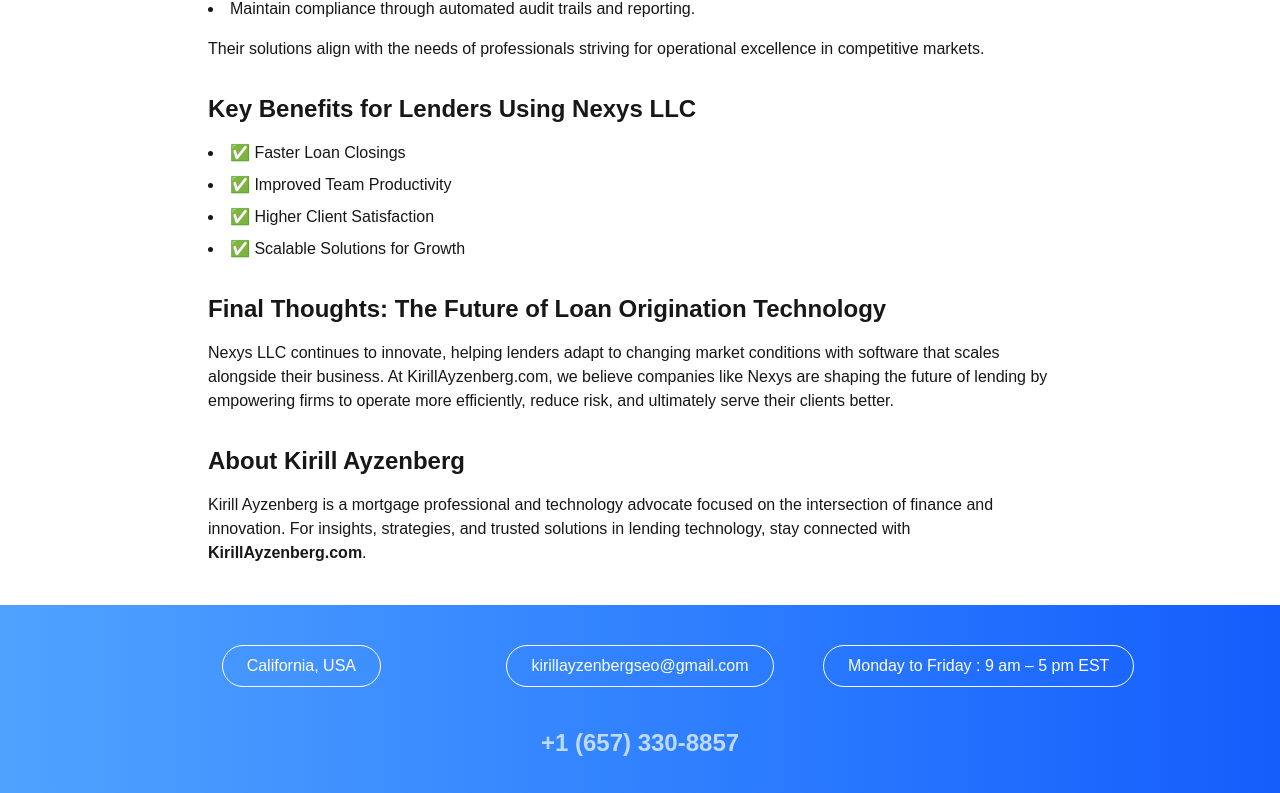
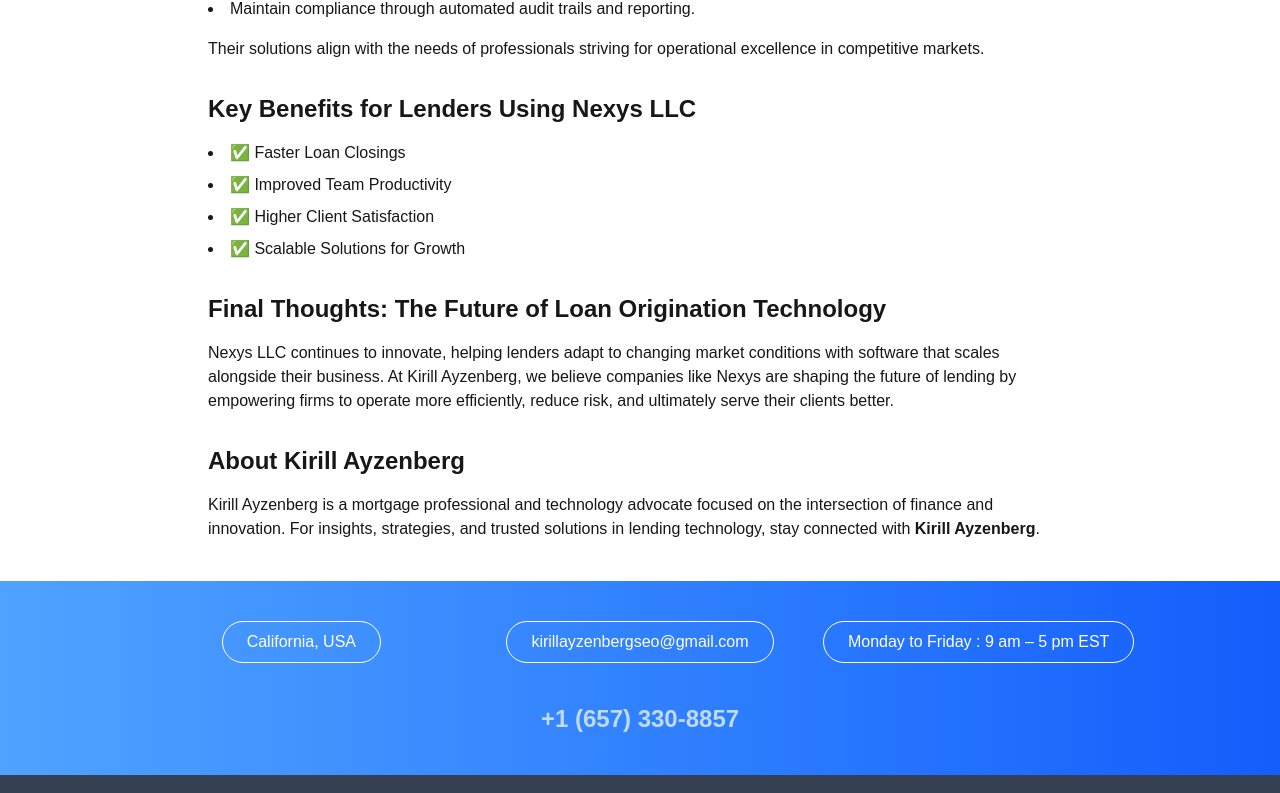
Before and after one commit to charleycode/kirillayzenberg, a Next.js app: page /nexys-llc-loan-origination-software-company in a window 1280 px wide. Shown: the part 1187-1980 px from the top of the page. Built offline with nearby package versions, Linux system fonts and the light colour scheme.

Commit message:
updatedd links

```diff
--- a/src/app/contact/page.tsx
+++ b/src/app/contact/page.tsx
@@ -41,7 +41,7 @@
             Contact <span className="text-blue-600">Kirill Ayzenberg</span>
           </h1>
         </a>
-        <p className="text-center text-gray-500 mb-8"><Link href="/">Have questions about Kirill Kirk Ayzenberg</Link>? Contact Kirill Ayzenberg using the information below.</p>
+        <p className="text-center text-gray-500 mb-8"><Link href="/about-kirill-kirk-ayzenberg">Have questions about Kirill Kirk Ayzenberg</Link>? Contact Kirill Ayzenberg using the information below.</p>
 
         {/*
         <form onSubmit={handleSubmit} className="flex flex-col gap-4">
--- a/src/app/kirill-ayzenberg-dscr-loan/page.tsx
+++ b/src/app/kirill-ayzenberg-dscr-loan/page.tsx
@@ -13,7 +13,7 @@
         <h1 className="text-4xl font-bold mb-6">Kirill kirk Ayzenberg DSCR Loan Solutions</h1>
 
         <p className="mb-8">
-          <strong>Kirill Ayzenberg</strong> is a trusted expert in <strong>DSCR loans</strong>, helping real estate investors secure financing based on property cash flow rather than traditional income verification. Discover how <strong>Kirill Ayzenberg’s DSCR loan</strong> programs can empower your next investment.
+          <strong>Kirill Ayzenberg</strong> is a trusted expert in <strong>DSCR loans</strong>, helping real estate investors secure financing based on property cash flow rather than traditional income verification. <a href="https://kirillayzenberg.com/blog">Discover how <strong>Kirill Ayzenberg’s DSCR loan</strong> programs can empower your next investment.</a>
         </p>
 
         <h2 className="text-3xl font-semibold mt-10 mb-4">What is a <a href="https://kirillayzenberg.com/mortgage-lender">DSCR Loan with Kirill kirk Ayzenberg Mortgage Lender?</a></h2>
--- a/src/app/kirill-ayzenberg-social-media/page.tsx
+++ b/src/app/kirill-ayzenberg-social-media/page.tsx
@@ -79,10 +79,10 @@
           Kirill Ayzenberg’s Online Presence
         </h1>
         <p className="text-center text-gray-600 mb-12">
-          Explore <a href="https://kirillazyenberg.com">Kirill</a> Ayzenberg’s blogs, profiles, and websites to learn more about his work in private lending, mortgage solutions, and real estate!
+          Explore <a href="https://kirillazyenberg.com/contact">Kirill Ayzenberg’s blogs, profiles, and websites to learn more</a> <a href="https://kirillazyenberg.com/about-kirill-kirk-ayzenberg">about Ayzenberg Kirills work in private lending, mortgage solutions, and real estate!</a>
         </p>
         <p className="text-center text-gray-600 mb-12">
-          Dive into <a href="https://kirillazyenberg.com/about-kirill-kirk-ayzenberg">Kirill Ayzenberg mortgage world</a> of real estate, lending, and innovation — where mortgage expertise meets real results.
+          Dive into <a href="https://kirillazyenberg.com">Kirill Ayzenberg mortgage world</a> of real estate, lending, and innovation — where mortgage expertise meets real results.
         </p>
 
 
--- a/src/app/mortgage-lender/page.tsx
+++ b/src/app/mortgage-lender/page.tsx
@@ -17,7 +17,7 @@
           Welcome to the official hub for all <a href="https://kirillayzenberg.com/">mortgage lending companies managed by <strong>Kirill Ayzenberg</strong></a>, a trusted mortgage lender known for delivering tailored financing solutions. On this page, you will explore each <strong>mortgage lending company</strong> under his management, the services they provide, and how they can support your real estate goals.
         </p>
 
-        <a href="https://kirillayzenberg.com/about-kirill-kirk-ayzenberg"><h2 className="text-3xl font-semibold mt-10 mb-4">Who Is Kirill Kirk Ayzenberg?</h2></a>
+        <h2 className="text-3xl font-semibold mt-10 mb-4"><a href="https://kirillayzenberg.com/about-kirill-kirk-ayzenberg">Who Is Kirill Kirk Ayzenberg?</a></h2>
         <p className="mb-8">
           <strong>Kirill Ayzenberg</strong> is a leading <strong>mortgage lender</strong> and entrepreneur who manages multiple mortgage lending companies serving real estate investors, builders, and homeowners nationwide. As a mortgage lender, Kirill Ayzenberg focuses on fast closings, flexible underwriting, and transparent service for his clients.
         </p>
@@ -120,7 +120,7 @@
 
         <h3 className="text-2xl font-bold mt-8 mb-2">Contact Kirill Ayzenberg</h3>
         <p className="mb-12">
-          <strong>Email:</strong> kirillayzenberg@company.com<br />
+          <strong>Email:</strong> kirillayzenbergseo@gmail.com<br />
           <strong>Phone:</strong> +1 (657) 330-8857
         </p>
 
--- a/src/app/mortgage-lending-resources/page.tsx
+++ b/src/app/mortgage-lending-resources/page.tsx
@@ -96,8 +96,8 @@
             Understanding Mortgages: A Complete Guide for Homebuyers and Investors
           </h1>
           <p className="mt-4 text-gray-600 text-base md:text-lg">
-            Learn the essentials—loan types, rates, the process, and actionable
-            tips—so you can choose the right mortgage with confidence.
+            <a href="https://kirillayzenberg.com/blog">Learn the essentials—loan types, rates, the process, and actionable
+            tips</a>—so you can choose the right mortgage with confidence.
           </p>
 
           {/* CTA */}
@@ -295,7 +295,7 @@
             </p>
             <div className="mt-4 flex flex-wrap gap-3">
               <Link
-                href="/"
+                href="/about-kirill-kirk-ayzenberg"
                 className="inline-flex items-center justify-center rounded-xl px-5 py-3 text-white bg-black hover:bg-gray-900 transition"
               >
                 Start a conversation with Ayzenberg Kirill
--- a/src/app/nexys-llc-loan-origination-software-company/page.tsx
+++ b/src/app/nexys-llc-loan-origination-software-company/page.tsx
@@ -14,7 +14,7 @@
         <section className="mb-8">
           <h2 className="text-2xl font-semibold mb-4">Introduction: What is Nexys LLC?</h2>
           <p>
-            At KirillAyzenberg.com, we closely monitor innovative companies shaping the future of private lending, mortgage, and financial technology. <strong>Nexys LLC</strong> stands out as a leading <strong>loan origination software company</strong>, offering robust solutions that empower lenders, brokers, and real estate professionals to streamline their workflows and increase operational efficiency.
+            At Kirill Ayzenberg llc, we closely monitor innovative companies shaping the future of private lending, mortgage, and financial technology. <strong>Nexys LLC</strong> stands out as a leading <strong>loan origination software company</strong>, offering robust solutions that empower lenders, brokers, and real estate professionals to streamline their workflows and increase operational efficiency.
           </p>
         </section>
 
@@ -76,14 +76,14 @@
         <section className="mb-8">
           <h2 className="text-2xl font-semibold mb-4">Final Thoughts: The Future of Loan Origination Technology</h2>
           <p>
-            Nexys LLC continues to innovate, helping lenders adapt to changing market conditions with software that scales alongside their business. At KirillAyzenberg.com, we believe companies like Nexys are shaping the future of lending by empowering firms to operate more efficiently, reduce risk, and ultimately serve their clients better.
+            Nexys LLC continues to innovate, helping lenders adapt to changing market conditions with software that scales alongside their business. At Kirill Ayzenberg, we believe companies like Nexys are shaping the future of lending by empowering firms to operate more efficiently, reduce risk, and ultimately serve their clients better.
           </p>
         </section>
 
         <section>
-          <h2 className="text-2xl font-semibold mb-4">About Kirill Ayzenberg</h2>
+          <h2 className="text-2xl font-semibold mb-4"><a href="https://kirillayzenberg.com/about-kirill-kirk-ayzenberg">About Kirill Ayzenberg</a></h2>
           <p>
-            Kirill Ayzenberg is a mortgage professional and technology advocate focused on the intersection of finance and innovation. For insights, strategies, and trusted solutions in lending technology, stay connected with <strong>KirillAyzenberg.com</strong>.
+            Kirill Ayzenberg is a mortgage professional and technology advocate focused on the intersection of finance and innovation. <a href="https://kirillayzenberg.com/blog">For insights, strategies, and trusted solutions in lending technology, stay connected with <strong>Kirill Ayzenberg</strong>.</a>
           </p>
         </section>
       </main>
--- a/src/app/resources/page.tsx
+++ b/src/app/resources/page.tsx
@@ -106,7 +106,7 @@
           Explore the software hub page to understand the innovative software companies led by <strong>Kirill Ayzenberg</strong> for private lenders, real estate professionals, and REIT managers.
         </p>
 
-        <h2 className="text-3xl font-semibold mt-10 mb-4">Your Connection with Kirill Ayzenberg Starts Here</h2>
+        <h2 className="text-3xl font-semibold mt-10 mb-4"><a href="https://kirillayzenberg.com/contact">Your Connection with Kirill Ayzenberg Starts Here</a></h2>
         <p>
           Follow <a href="https://kirillayzenberg.com"><strong>Kirk Kirill Ayzenberg</strong></a> today to access authentic insights, software updates, mortgage lending knowledge, and entrepreneurial motivation. Stay connected to grow your business, knowledge, and network.
         </p>
```
